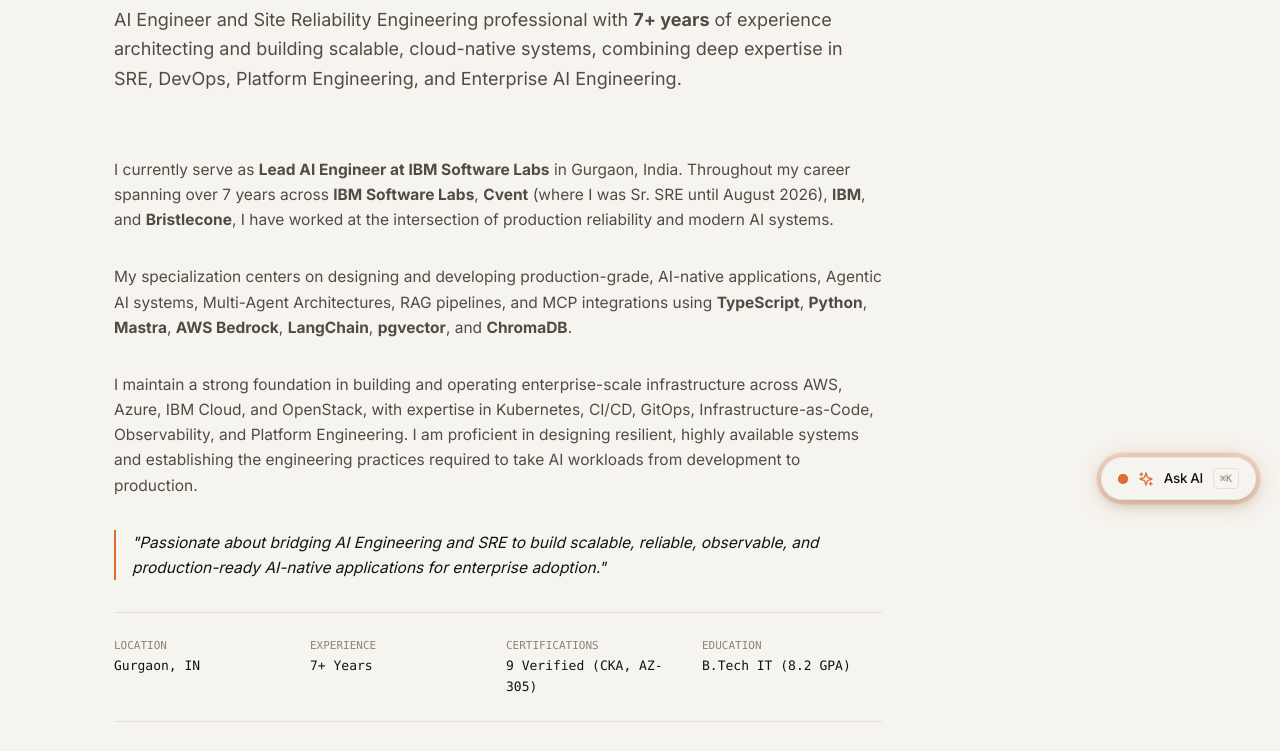
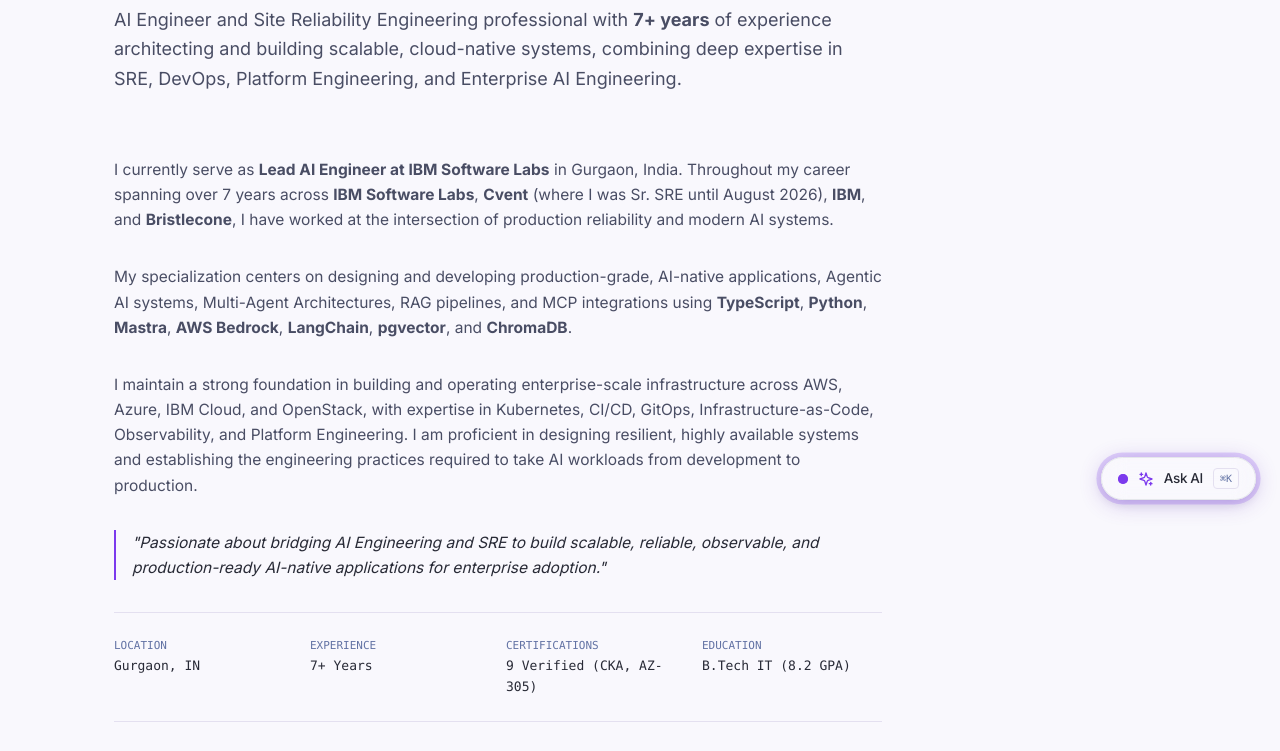
Before and after one commit to itsayushs/itsayushs.github.io, a plain HTML site: page about/index.html in a window 1280 px wide. Shown: the part 276-1027 px from the top of the page. Drawn offline with nearby package versions, Linux system fonts and the light colour scheme.

Commit message:
style: Update color variables and improve dark mode styles in CSS; adjust profile caption background

```diff
--- a/css/style.css
+++ b/css/style.css
@@ -1,36 +1,36 @@
 :root {
-  --bg: #f6f4ef;
-  --ink: #141311;
-  --ink2: #514b43;
-  --muted: #8c8376;
-  --rule: #e5e0d4;
-  --card: #ebe6db;
-  --card-hover: #e2dcd0;
-  --inv: #141311;
-  --accent: #d96f32;
-  --accent-soft: #f4e8dc;
-  --del: #ec685829;
-  --add: #5cc48224;
-  --flag: #ef7a64;
-  --lit: #f0965099;
+  --bg: #f9f8fd;
+  --ink: #282a36;
+  --ink2: #494d64;
+  --muted: #6272a4;
+  --rule: #e4e0f0;
+  --card: #ffffff;
+  --card-hover: #efeaf8;
+  --inv: #282a36;
+  --accent: #7c3aed;
+  --accent-soft: #f3e8ff;
+  --del: #ff555524;
+  --add: #50fa7b24;
+  --flag: #ff79c6;
+  --lit: #bd93f999;
   color-scheme: light;
 }
 
 .dark {
-  --bg: #141311;
-  --ink: #eeeae2;
-  --ink2: #cfc9bd;
-  --muted: #9c958a;
-  --rule: #34302a;
-  --card: #1d1b18;
-  --card-hover: #262320;
-  --inv: #eeeae2;
-  --accent: #f09650;
-  --accent-soft: #2a2118;
-  --del: #ec685829;
-  --add: #5cc48224;
-  --flag: #ef7a64;
-  --lit: #f0965099;
+  --bg: #1e1f29;
+  --ink: #f8f8f2;
+  --ink2: #ded8f0;
+  --muted: #848bb2;
+  --rule: #3d4053;
+  --card: #262837;
+  --card-hover: #323548;
+  --inv: #f8f8f2;
+  --accent: #bd93f9;
+  --accent-soft: #bd93f922;
+  --del: #ff555529;
+  --add: #50fa7b24;
+  --flag: #ff79c6;
+  --lit: #bd93f999;
   color-scheme: dark;
 }
 
@@ -147,7 +147,7 @@ body {
 .ask-dialog::backdrop {
   -webkit-backdrop-filter: blur(4px);
   backdrop-filter: blur(4px);
-  background: rgba(20, 19, 17, 0.45);
+  background: rgba(30, 31, 41, 0.55);
 }
 
 @media (min-width: 768px) {
@@ -201,19 +201,19 @@ body {
 /* Sticky Ask AI Highlight Animation */
 @keyframes ai-glow-pulse {
   0%, 100% {
-    box-shadow: 0 0 0 0 rgba(217, 111, 50, 0.5), 0 8px 24px -4px rgba(20, 19, 17, 0.25);
+    box-shadow: 0 0 0 0 rgba(124, 58, 237, 0.5), 0 8px 24px -4px rgba(40, 42, 54, 0.2);
   }
   50% {
-    box-shadow: 0 0 0 8px rgba(217, 111, 50, 0), 0 0 22px 2px rgba(217, 111, 50, 0.4), 0 8px 24px -4px rgba(20, 19, 17, 0.25);
+    box-shadow: 0 0 0 8px rgba(124, 58, 237, 0), 0 0 22px 2px rgba(124, 58, 237, 0.4), 0 8px 24px -4px rgba(40, 42, 54, 0.2);
   }
 }
 
 @keyframes ai-glow-pulse-dark {
   0%, 100% {
-    box-shadow: 0 0 0 0 rgba(240, 150, 80, 0.6), 0 8px 24px -4px rgba(0, 0, 0, 0.5);
+    box-shadow: 0 0 0 0 rgba(189, 147, 249, 0.6), 0 8px 24px -4px rgba(0, 0, 0, 0.5);
   }
   50% {
-    box-shadow: 0 0 0 8px rgba(240, 150, 80, 0), 0 0 24px 3px rgba(240, 150, 80, 0.45), 0 8px 24px -4px rgba(0, 0, 0, 0.5);
+    box-shadow: 0 0 0 8px rgba(189, 147, 249, 0), 0 0 24px 3px rgba(255, 121, 198, 0.5), 0 8px 24px -4px rgba(0, 0, 0, 0.5);
   }
 }
 
--- a/js/app.js
+++ b/js/app.js
@@ -73,7 +73,7 @@
       location: "Gurgaon, Haryana, India",
       linkedin: "https://linkedin.com/in/ayush-sharma97",
       github: "https://github.com/itsayushs",
-      education: "B.Tech in Information Technology from Manipal University Jaipur (GPA: 8.2, 2015-2019)",
+      education: "B.Tech in Information Technology from Manipal University Jaipur (2015-2019)",
       experienceYears: "7+ years",
       publication: "IEEE 2018: Analysis and Improvements on Current Pothole Detection Techniques (ICSCEE)"
     },
```
Also changed, not shown: index.html (+2 -2 lines).
